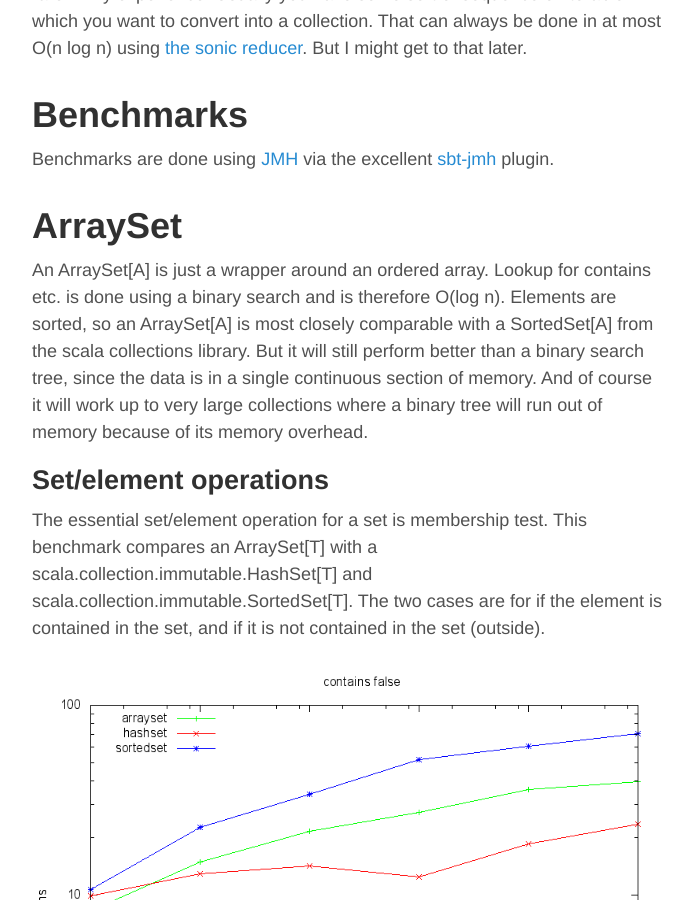
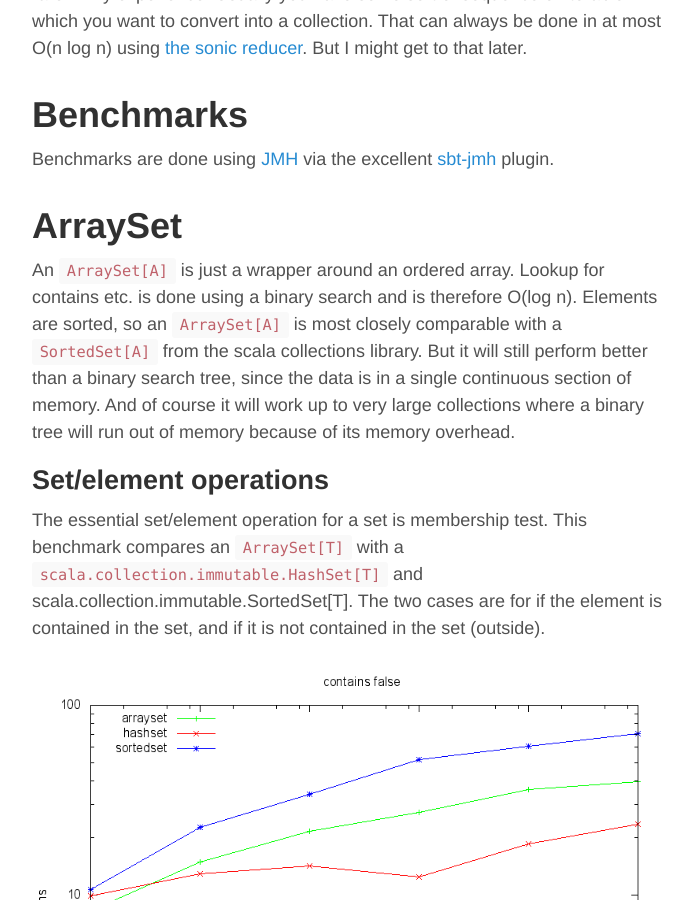
Before and after one commit to rklaehn/rklaehn.github.io, a Jekyll site: the page built from _posts/2015-12-18-array-based-immutable-collections.md, in a window 1280 px wide and 900 px high, scrolled down 830 px. Shown: the whole window, without its empty margins (293-986 px from the left). Built offline with Jekyll 4.4.1, drawn with Linux system fonts in a browser that asks for light colours.

Commit message:
Update 2015-12-18-array-based-immutable-collections.md

```diff
--- a/_posts/2015-12-18-array-based-immutable-collections.md
+++ b/_posts/2015-12-18-array-based-immutable-collections.md
@@ -23,11 +23,11 @@ Benchmarks are done using [JMH](http://openjdk.java.net/projects/code-tools/jmh/
 
 # ArraySet
 
-An ArraySet[A] is just a wrapper around an ordered array. Lookup for contains etc. is done using a binary search and is therefore O(log n). Elements are sorted, so an ArraySet[A] is most closely comparable with a SortedSet[A] from the scala collections library. But it will still perform better than a binary search tree, since the data is in a single continuous section of memory. And of course it will work up to very large collections where a binary tree will run out of memory because of its memory overhead.
+An `ArraySet[A]` is just a wrapper around an ordered array. Lookup for contains etc. is done using a binary search and is therefore O(log n). Elements are sorted, so an `ArraySet[A]` is most closely comparable with a `SortedSet[A]` from the scala collections library. But it will still perform better than a binary search tree, since the data is in a single continuous section of memory. And of course it will work up to very large collections where a binary tree will run out of memory because of its memory overhead.
 
 ## Set/element operations
 
-The essential set/element operation for a set is membership test. This benchmark compares an ArraySet[T] with a scala.collection.immutable.HashSet[T] and scala.collection.immutable.SortedSet[T]. The two cases are for if the element is contained in the set, and if it is not contained in the set (outside).
+The essential set/element operation for a set is membership test. This benchmark compares an `ArraySet[T]` with a `scala.collection.immutable.HashSet[T]` and scala.collection.immutable.SortedSet[T]. The two cases are for if the element is contained in the set, and if it is not contained in the set (outside).
 
 ![Set/Element operations]({{ site.url }}/assets/setelement.png)
 
@@ -37,6 +37,6 @@ For a successful membership test, the performance is a bit better than that of t
 
 ## Set/set operations
 
-This is where the array-based representation really shines. For all major set/set operations that are supported by scala collections, ArraySet is significantly faster than both HashSet and SortedSet, often by *two orders of magnitude*. Note the log scale on both the x- and the y-axis.
+This is where the array-based representation really shines. For all major set/set operations that are supported by scala collections, ArraySet is significantly faster than both HashSet and SortedSet, often by **two orders of magnitude**. Note the log scale on both the x- and the y-axis.
 
 ![Set/Set operations]({{ site.url }}/assets/setset.png)
```
